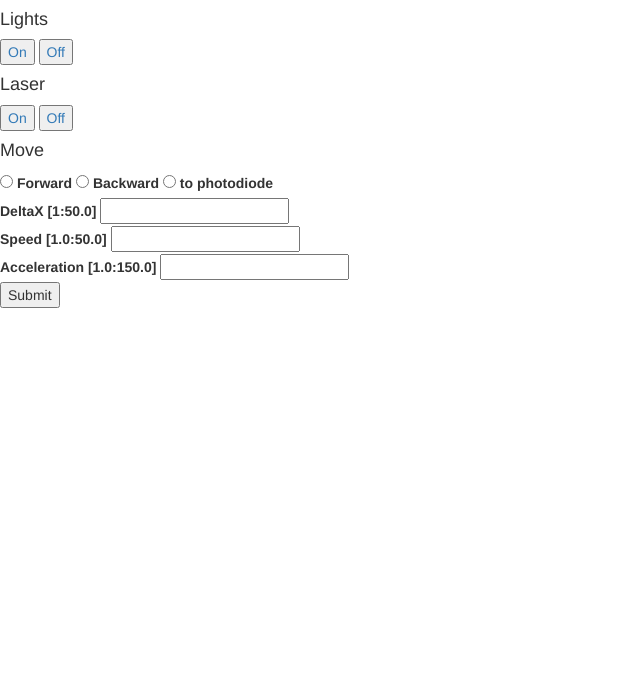
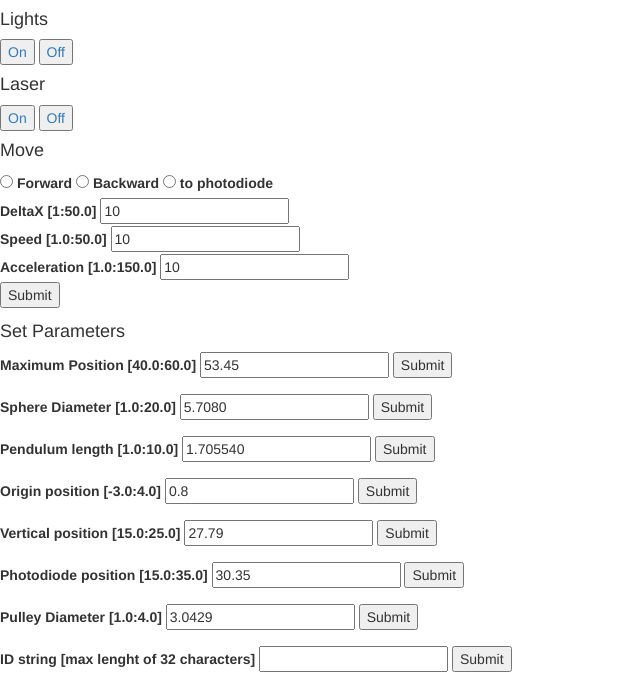
Before and after one commit to filipejtdias/pendulo, a Flask app: page / in a window 1280 px wide. Shown: the part 550-1238 px from the top of the page, without its empty margins (0-640 px from the left). Before the commit the page ends 858 px from the top, so only its background shows below. Run offline with Flask 2, Linux system fonts and the light colour scheme; parts of the project's set-up code (start-up, migrations or seed data) failed here and were passed over; some libraries are stand-ins or nearby versions.

Commit message:
Add setup script

```diff
--- a/app.py
+++ b/app.py
@@ -1,68 +1,86 @@
 import config as CONFIG
 import os
+import time
 from flask import Flask, render_template, request
 
 app = Flask(__name__)
 
 @app.route('/')
 def index():
-	return render_template('index.html')
+    return render_template('index.html')
+
+@app.route('/setup', methods=['GET'])
+def setup():
+
+    script_file="setup.py"
+    run(script_file)
+    return index()
 
 @app.route('/light', methods=['GET'])
 def light():
 
-	action = request.args.get('action')
+    action = request.args.get('action')
 
-	script="python scripts/light.py {}".format(action)
-	run(script)
-	return index()
+    script_file="light.py {}".format(action)
+    run(script_file)
+    return index()
 
 @app.route('/laser', methods=['GET'])
 def laser():
 
-	action = request.args.get('action')
+    action = request.args.get('action')
 
-	script="python scripts/laser.py {}".format(action)
-	run(script)
-	return index()
+    script_file="laser.py {}".format(action)
+    run(script_file)
+    return index()
+
+@app.route('/set', methods=['GET'])
+def set():
+
+    action = request.args.get('action')
+    value = request.args.get('value')
+
+    script_file="set.py {} {}".format(action, value)
+    run(script_file)
+    return index()
 
 @app.route('/move', methods=['GET'])
 def move():
 
-	direction = request.args.get('direction')
-	deltaX = request.args.get('deltaX')
-	speed = request.args.get('speed')
-	acceleration = request.args.get('acceleration')
+    direction = request.args.get('direction')
+    deltaX = request.args.get('deltaX')
+    speed = request.args.get('speed')
+    acceleration = request.args.get('acceleration')
 
-	_direction = ""
-	if direction == "0": # forward
-		_direction = "forward"
-	elif direction == "1": # backward
-		_direction = "backward"
-	elif direction == "2": # to photodiode
-		_direction = "'to photodiode'"
-	else:
-		app.logger.error(direction)
-
-	script="python scripts/move.py {} {} {} {}".format(_direction, deltaX, speed, acceleration)
-	run(script)
-	return index()
+    script_file="move.py {} {} {} {}".format(direction, deltaX, speed, acceleration)
+    run(script_file)
+    return index()
 
 @app.route('/stream')
 def stream():
+
+    logs_path = CONFIG.PROJECT.LOGS_PATH
+
+    file = '{}/minicom.log'.format(logs_path)
+
     def generate():
-        with open('logs/minicom.log') as f:
+        with open(file) as f:
             while True:
                 yield f.read()
                 sleep(1)
 
     return app.response_class(generate(), mimetype='text/plain')
 
-def run(script):
-	app.logger.debug(script)
-	os.system(script)
+def run(script_file):
+
+    script_path = CONFIG.PROJECT.SCRIPTS_PATH
+
+    script = "python {}/{}".format(script_path, script_file)
+
+    app.logger.debug(script)
+    os.system(script)
 
 if __name__ == '__main__':
-	host = CONFIG.SERVER.HOST
-	port = CONFIG.SERVER.PORT
-	app.run(debug=True, host=host, port=port)
+    host = CONFIG.SERVER.HOST
+    port = CONFIG.SERVER.PORT
+    app.run(debug=True, host=host, port=port)
--- a/scripts/laser.py
+++ b/scripts/laser.py
@@ -2,6 +2,7 @@ import sys
 import pendulo as PENDULO
 
 param = sys.argv[1]
-COMMAND = "laser " + param + "\r"
+
+COMMAND = "laser {}".format(param)
 
 PENDULO.Main.run(COMMAND)
--- a/scripts/light.py
+++ b/scripts/light.py
@@ -2,6 +2,7 @@ import sys
 import pendulo as PENDULO
 
 param = sys.argv[1]
-COMMAND = "light bulb " + param + "\r"
+
+COMMAND = "light bulb {}".format(param)
 
 PENDULO.Main.run(COMMAND)
--- a/scripts/origin.py
+++ b/scripts/origin.py
@@ -4,6 +4,6 @@ import pendulo as PENDULO
 speed = sys.argv[1]
 acceleration = sys.argv[2]
 
-COMMAND = "go to origin " + speed + " " + acceleration + "\r"
+COMMAND = "go to origin {} {}".format(speed, acceleration)
 
 PENDULO.Main.run(COMMAND)
--- a/scripts/pendulo.py
+++ b/scripts/pendulo.py
@@ -1,4 +1,4 @@
-import os, sys, inspect, serial, time
+import os, sys, inspect, serial
 current_dir = os.path.dirname(os.path.abspath(inspect.getfile(inspect.currentframe())))
 parent_dir = os.path.dirname(current_dir)
 sys.path.insert(0, parent_dir)
@@ -36,6 +36,8 @@ class Main:
                 ser.flushInput() #flush input buffer, discarding all its contents
                 ser.flushOutput()#flush output buffer, aborting current output
 
+                COMMAND = COMMAND + "\r" # Simulate Enter
+
                 write_data = COMMAND.encode('utf-8')
 
                 ser.write(write_data)
--- a/templates/index.html
+++ b/templates/index.html
@@ -9,19 +9,23 @@
 </head>
 <body>
     <h1>Habemus site para o pendulo carago</h1>
+
     <div>
         <iframe src="http://89.115.123.117:60000/" title="Live Feed" width="640" height="480" scrolling="no" frameborder="0"></iframe>
     </div>
+
     <div>
         <h4>Lights</h4>
         <button> <a href="/light?action=on">On</a></button>
         <button> <a href="/light?action=off">Off</a></button>
     </div>
+
     <div>
         <h4>Laser</h4>
         <button> <a href="/laser?action=on">On</a></button>
         <button> <a href="/laser?action=off">Off</a></button>
     </div>
+
     <div>
         <h4>Move</h4>
         <form action="/move" method="get">
@@ -36,16 +40,100 @@
             <label for="2">to photodiode</label><br>
 
             <label for="deltaX">DeltaX [1:50.0]</label>
-            <input type="text" id="deltaX" name="deltaX" required><br>
+            <input type="text" id="deltaX" name="deltaX" value="10" required><br>
 
             <label for="speed">Speed [1.0:50.0]</label>
-            <input type="text" id="speed" name="speed" required><br>
+            <input type="text" id="speed" name="speed" value="10" required><br>
 
             <label for="acceleration">Acceleration [1.0:150.0]</label>
-            <input type="text" id="acceleration" name="acceleration" required><br>
+            <input type="text" id="acceleration" name="acceleration" value="10" required><br>
 
             <input type="submit" value="Submit">
         </form>
     </div>
+
+    <div>
+        <h4>Set Parameters</h4>
+        <form action="/set" method="get">
+
+            <input type="hidden" id="0" name="action" value="0" />
+
+            <label for="value">Maximum Position [40.0:60.0]</label>
+            <input type="text" id="value" name="value" value ="53.45" required>
+
+            <input type="submit" value="Submit">
+        </form>
+
+        <form action="/set" method="get">
+
+            <input type="hidden" id="1" name="action" value="1" />
+
+            <label for="value">Sphere Diameter [1.0:20.0]</label>
+            <input type="text" id="value" name="value" value ="5.7080" required>
+
+            <input type="submit" value="Submit">
+        </form>
+
+        <form action="/set" method="get">
+
+            <input type="hidden" id="2" name="action" value="2" />
+
+            <label for="value">Pendulum length [1.0:10.0]</label>
+            <input type="text" id="value" name="value" value ="1.705540" required>
+
+            <input type="submit" value="Submit">
+        </form>
+
+        <form action="/set" method="get">
+
+            <input type="hidden" id="3" name="action" value="3" />
+
+            <label for="value">Origin position [-3.0:4.0]</label>
+            <input type="text" id="value" name="value" value ="0.8" required>
+
+            <input type="submit" value="Submit">
+        </form>
+
+        <form action="/set" method="get">
+
+            <input type="hidden" id="4" name="action" value="4" />
+
+            <label for="value">Vertical position [15.0:25.0]</label>
+            <input type="text" id="value" name="value" value ="27.79" required>
+
+            <input type="submit" value="Submit">
+        </form>
+
+        <form action="/set" method="get">
+
+            <input type="hidden" id="5" name="action" value="5" />
+
+            <label for="value">Photodiode position [15.0:35.0]</label>
+            <input type="text" id="value" name="value" value ="30.35" required>
+
+            <input type="submit" value="Submit">
+        </form>
+
+        <form action="/set" method="get">
+
+            <input type="hidden" id="6" name="action" value="6" />
+
+            <label for="value">Pulley Diameter [1.0:4.0]</label>
+            <input type="text" id="value" name="value" value ="3.0429" required>
+
+            <input type="submit" value="Submit">
+        </form>
+
+        <form action="/set" method="get">
+
+            <input type="hidden" id="7" name="action" value="7" />
+
+            <label for="value">ID string [max lenght of 32 characters]</label>
+            <input type="text" id="value" name="value" required>
+
+            <input type="submit" value="Submit">
+        </form>
+
+    </div>
 </body>
 </html>
```
Also changed, not shown: logs.py (+6 -7 lines), scripts/move.py (+11 -2 lines), scripts/set.py (added, +24 -0 lines), scripts/setup.py (added, +13 -0 lines).
